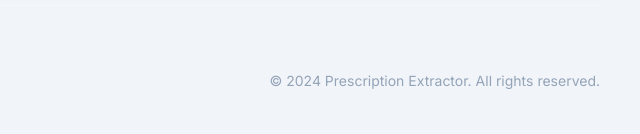
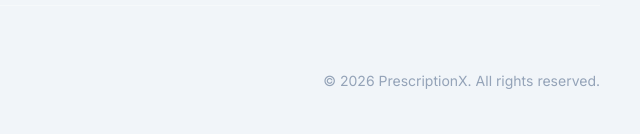
Before and after one commit to Ashwin15-png/prescription-extractor-ocr, a plain HTML site: page frontend/web/index.html in a window 1280 px wide. Shown: the part 1592-1726 px from the top of the page, 640-1280 px from the left. Drawn offline with Linux system fonts and the light colour scheme.

Commit message:
week 2 initialize

```diff
--- a/frontend/web/index.html
+++ b/frontend/web/index.html
@@ -1,5 +1,6 @@
 <!DOCTYPE html>
 <html lang="en">
+
 <head>
     <meta charset="UTF-8">
     <meta name="viewport" content="width=device-width, initial-scale=1.0">
@@ -7,6 +8,7 @@
     <link rel="stylesheet" href="css/style.css">
     <link rel="stylesheet" href="https://cdnjs.cloudflare.com/ajax/libs/font-awesome/6.4.0/css/all.min.css">
 </head>
+
 <body>
     <!-- Background Blobs -->
     <div class="bg-blobs">
@@ -34,7 +36,8 @@
     <header class="hero container fade-in">
         <span class="hero-tag">Intelligent OCR Platform</span>
         <h1>AI-Powered Prescription Extraction Platform</h1>
-        <p>Transform messy handwritten prescriptions into clean, structured digital records in seconds using state-of-the-art AI analysis.</p>
+        <p>Transform messy handwritten prescriptions into clean, structured digital records in seconds using
+            state-of-the-art AI analysis.</p>
         <div class="hero-btns">
             <a href="upload.html" class="btn btn-primary">
                 <i class="fa-solid fa-cloud-arrow-up"></i> Upload Now
@@ -50,17 +53,20 @@
         <div class="feature-card glass-card fade-in" style="animation-delay: 0.1s;">
             <div class="feature-icon"><i class="fa-solid fa-bolt"></i></div>
             <h3>Instant Extraction</h3>
-            <p>Our neural networks process images in under 2 seconds, delivering high-accuracy results for any handwriting style.</p>
+            <p>Our neural networks process images in under 2 seconds, delivering high-accuracy results for any
+                handwriting style.</p>
         </div>
         <div class="feature-card glass-card fade-in" style="animation-delay: 0.2s;">
             <div class="feature-icon"><i class="fa-solid fa-shield-halved"></i></div>
             <h3>Smart Validation</h3>
-            <p>Automated confidence scoring and field validation ensure that medical data is captured correctly every single time.</p>
+            <p>Automated confidence scoring and field validation ensure that medical data is captured correctly every
+                single time.</p>
         </div>
         <div class="feature-card glass-card fade-in" style="animation-delay: 0.3s;">
             <div class="feature-icon"><i class="fa-solid fa-database"></i></div>
             <h3>Digital Records</h3>
-            <p>Export results to CSV or sync with your existing EMR systems. Your data is structured, searchable, and secure.</p>
+            <p>Export results to CSV or sync with your existing EMR systems. Your data is structured, searchable, and
+                secure.</p>
         </div>
     </section>
 
@@ -86,14 +92,16 @@
         </div>
     </section>
 
-    <footer class="container" style="padding: 60px 0; border-top: 1px solid var(--glass-border); margin-top: 80px; display: flex; justify-content: space-between; align-items: center;">
+    <footer class="container"
+        style="padding: 60px 0; border-top: 1px solid var(--glass-border); margin-top: 80px; display: flex; justify-content: space-between; align-items: center;">
         <div class="logo" style="font-size: 1.2rem;">
             <i class="fa-solid fa-file-medical"></i>
             <span>PrescriptionX</span>
         </div>
-        <p style="color: var(--text-muted); font-size: 0.875rem;">© 2024 Prescription Extractor. All rights reserved.</p>
+        <p style="color: var(--text-muted); font-size: 0.875rem;">© 2026 PrescriptionX. All rights reserved.</p>
     </footer>
 
     <script src="js/app.js"></script>
 </body>
+
 </html>
```
Also changed, not shown: 3 other files.
